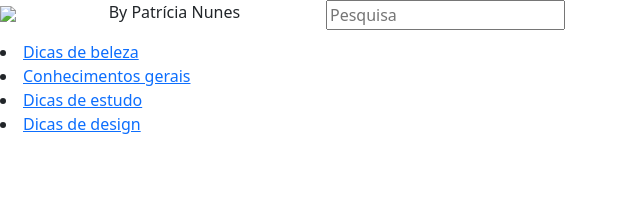
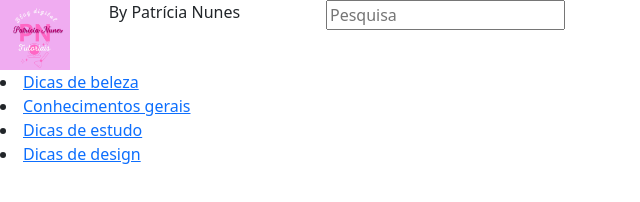
Before and after one commit to patricianunes4311/paginapessoal, a website: page index.html in a window 1280 px wide. Shown: the whole page, without its empty margins (0-640 px from the left). Drawn offline with nearby package versions, Linux system fonts and the light colour scheme.

Commit message:
nova atualização

```diff
--- /dev/null
+++ b/css/style.css
@@ -0,0 +1,3 @@
+#logotipo{
+    width: 70px;
+}
--- a/index.html
+++ b/index.html
@@ -6,12 +6,13 @@
     <meta name="viewport" content="width=device-width, initial-scale=1.0">
     <link href="https://cdn.jsdelivr.net/npm/bootstrap@5.1.3/dist/css/bootstrap.min.css" rel="stylesheet"
         integrity="sha384-1BmE4kWBq78iYhFldvKuhfTAU6auU8tT94WrHftjDbrCEXSU1oBoqyl2QvZ6jIW3" crossorigin="anonymous" />
+        <link href="/css/style.css"   rel="stylesheet">
 
     <title>Blog by Patrícia Nunes </title>
     <div class="cotainer-fluid">
         <div class="row header">
             <div class="col-1">
-                <img class="logotipo" src="images/arquivo">
+                <img id="logotipo" src="/images/PN.png">
             </div>
             <div class="col-2">
                 <p class="title">By Patrícia Nunes</p>
```
Also changed, not shown: images/PN.png (added), 1 other file.
